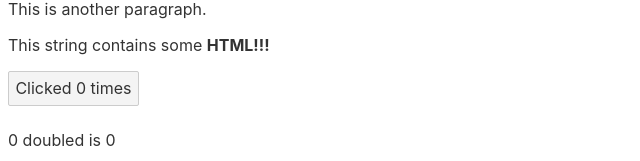
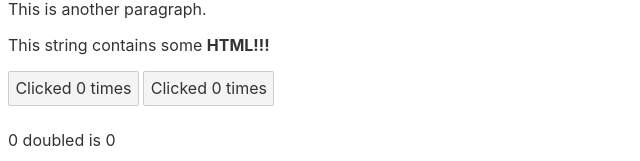
Before and after one commit to dennybiasiolli/svelte-tests, a Svelte app: page / in a window 1280 px wide. Shown: the part 212-373 px from the top of the page, without its empty margins (0-640 px from the left). Built offline with nearby package versions, Linux system fonts and the light colour scheme.

Commit message:
using reactivity statements

```diff
--- a/src/App.svelte
+++ b/src/App.svelte
@@ -5,10 +5,21 @@ let name = 'world';
 let src = 'favicon.png';
 let string = `This string contains some <strong>HTML!!!</strong>`;
 let count = 0;
+let ccc = 0;
 $: doubled = count * 2;
+$: if (count >= 10) {
+  alert(`count is dangerously high!`);
+  count = 9;
+}
+$: console.log(`the count is ${count}`);
+$: console.log(`the ccc is ${ccc}`);
+$: console.log(`both are ${count} and ${ccc}`);
 
 function handleClick() {
   count += 1;
+}
+function handleCcc() {
+  ccc += 1;
 }
 </script>
 
@@ -20,6 +31,9 @@ function handleClick() {
 <button on:click={handleClick}>
   Clicked {count} {count === 1 ? 'time' : 'times'}
 </button>
+<button on:click={handleCcc}>
+  Clicked {ccc} {count === 1 ? 'time' : 'times'}
+</button>
 <p>{count} doubled is {doubled}</p>
 
 <style>
```
